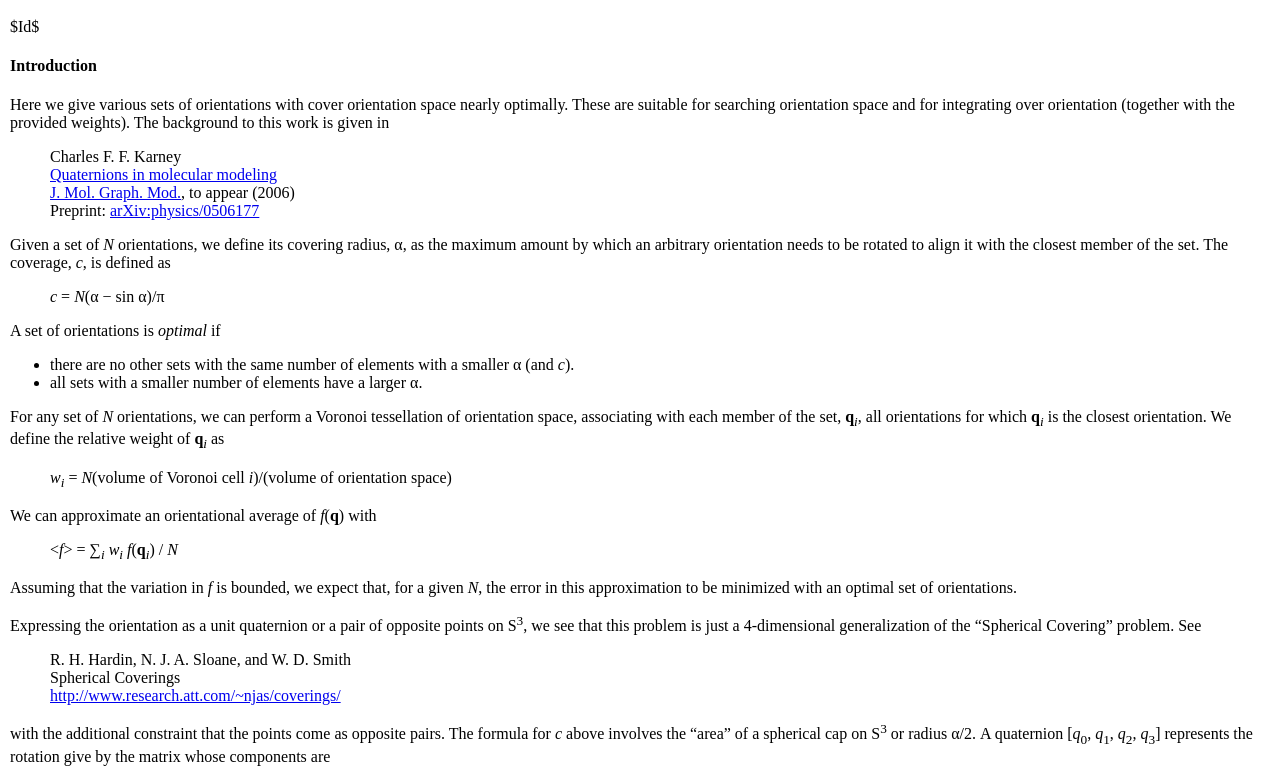
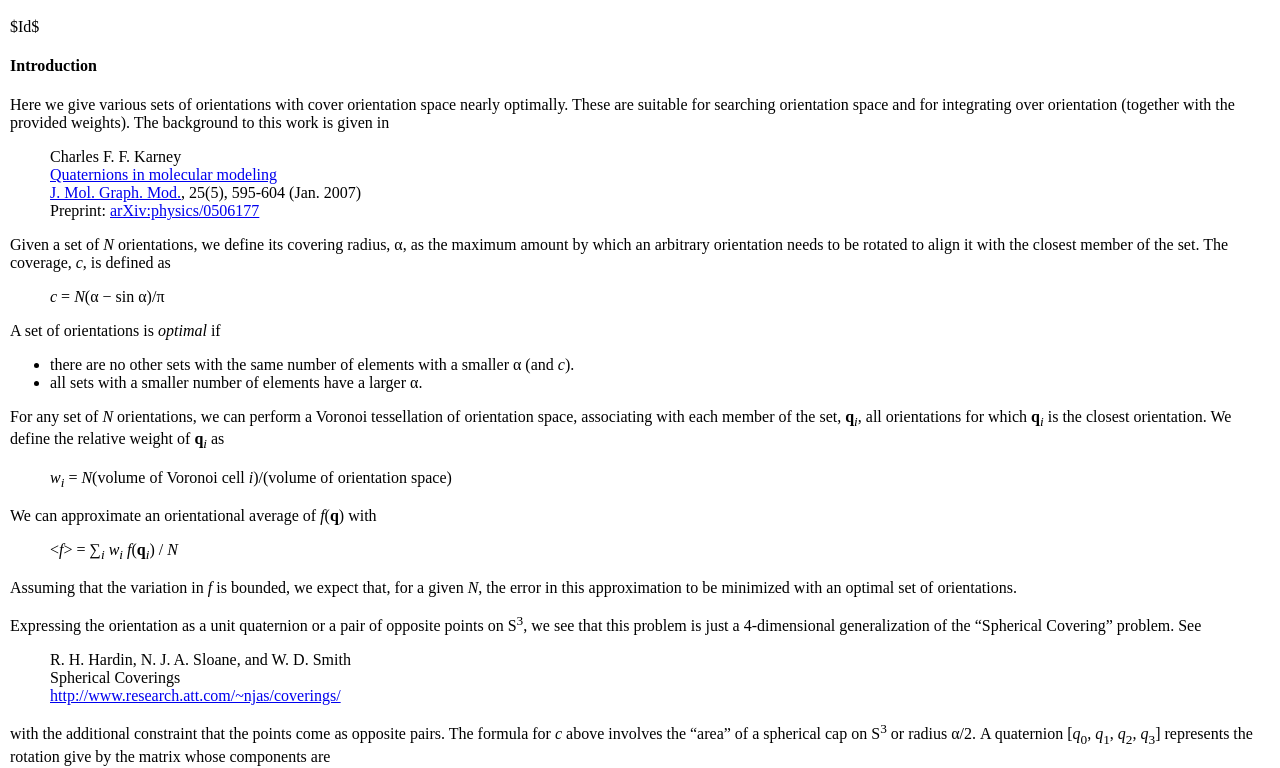
Before and after one commit to cffk/orientation, a plain HTML site: page index.html in a window 1280 px wide. Shown: the part 33-801 px from the top of the page. Drawn offline with Linux system fonts and the light colour scheme.

Commit message:
Add full journal ref.
git-svn-id: svn+ssh://git-open/scm/biosvn/bug2drug@6362 1ff99547-d4dc-0310-9227-d4293942b958

```diff
--- a/index.html
+++ b/index.html
@@ -22,7 +22,7 @@ Charles F. F. Karney<br>
 <a href="http://charles.karney.info/biblio/quat.html">Quaternions
 in molecular modeling</a><br>
 <a href="http://dx.doi.org/10.1016/j.jmgm.2006.04.002">J. Mol. Graph. Mod.</a>,
-to appear (2006)<br>
+25(5), 595-604 (Jan. 2007)<br>
 Preprint:
 <a href="http://arxiv.org/abs/physics/0506177">arXiv:physics/0506177</a>
 </blockquote>
```
